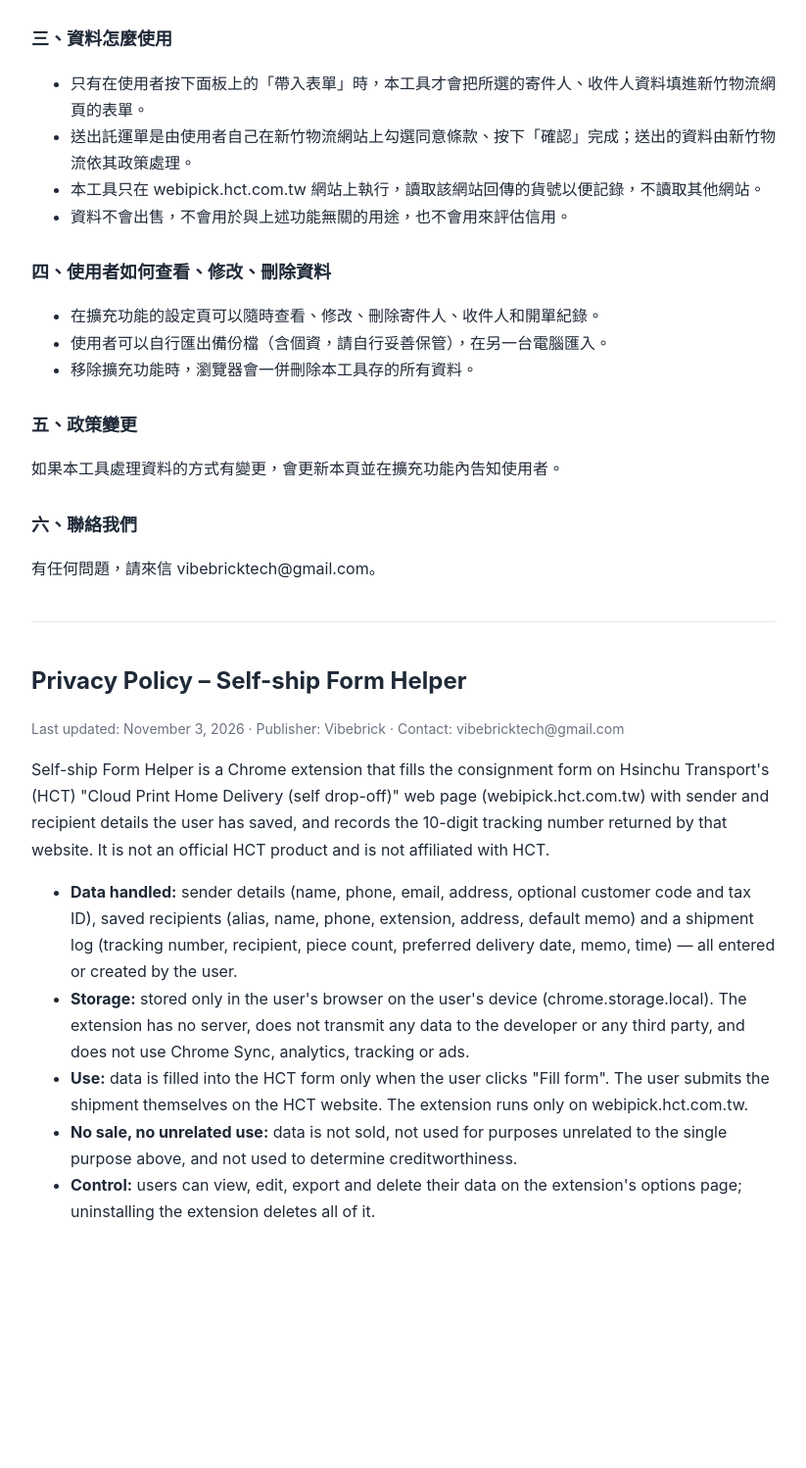
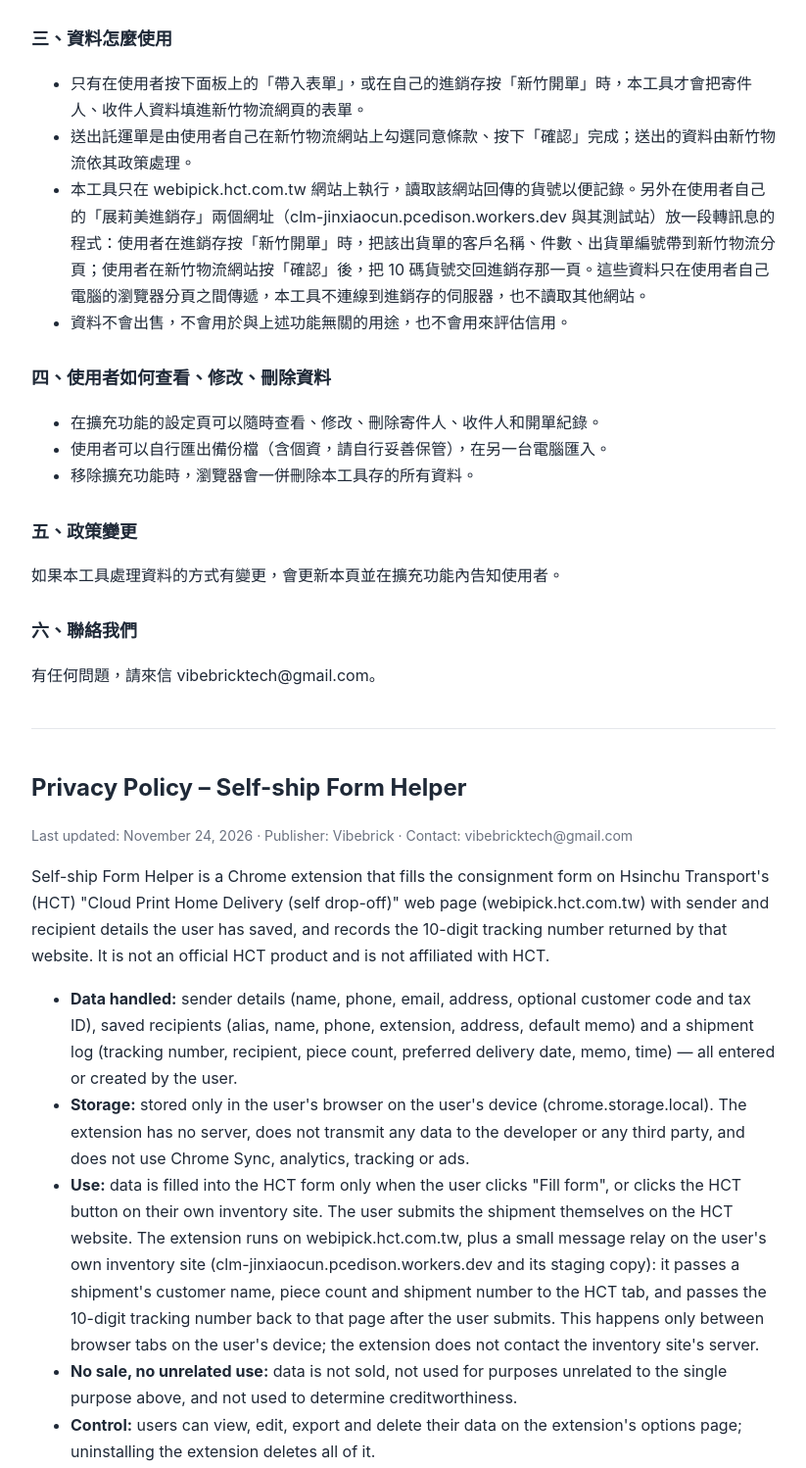
Before and after one commit to pcedison/self-ship-helper, a plain HTML site: page privacy.html in a window 1280 px wide. Shown: the part 596-2094 px from the top of the page at 98% size, without its empty margins (228-1051 px from the left). Before the commit the page ends 1922 px from the top, so only its background shows below. Drawn offline with Linux system fonts and the light colour scheme.

Commit message:
隱私權政策更新（0.2.0）：說明在自己的進銷存網頁轉交出貨單資料與貨號，只在瀏覽器分頁之間
Co-Authored-By: Claude Opus 5.5 <noreply@anthropic.com>

```diff
--- a/privacy.html
+++ b/privacy.html
@@ -13,7 +13,7 @@
 </head>
 <body>
 <h1>「自送寄件填單小幫手」隱私權政策</h1>
-<p class="muted">最後更新：2026 年 11 月 3 日｜發布者：Vibebrick｜聯絡信箱：vibebricktech@gmail.com</p>
+<p class="muted">最後更新：2026 年 11 月 24 日｜發布者：Vibebrick｜聯絡信箱：vibebricktech@gmail.com</p>
 
 <p>「自送寄件填單小幫手」（以下稱本工具）是一個 Chrome 擴充功能，幫使用者在新竹物流「雲端列印宅配服務（自送寄件）」網頁（webipick.hct.com.tw）上，把使用者自己存的寄件人與常用收件人資料帶入託運表單，並記錄網站回傳的 10 碼貨號。本工具不是新竹物流的官方產品，與新竹物流沒有合作關係。</p>
 
@@ -33,9 +33,9 @@
 
 <h2>三、資料怎麼使用</h2>
 <ul>
-  <li>只有在使用者按下面板上的「帶入表單」時，本工具才會把所選的寄件人、收件人資料填進新竹物流網頁的表單。</li>
+  <li>只有在使用者按下面板上的「帶入表單」，或在自己的進銷存按「新竹開單」時，本工具才會把寄件人、收件人資料填進新竹物流網頁的表單。</li>
   <li>送出託運單是由使用者自己在新竹物流網站上勾選同意條款、按下「確認」完成；送出的資料由新竹物流依其政策處理。</li>
-  <li>本工具只在 webipick.hct.com.tw 網站上執行，讀取該網站回傳的貨號以便記錄，不讀取其他網站。</li>
+  <li>本工具只在 webipick.hct.com.tw 網站上執行，讀取該網站回傳的貨號以便記錄。另外在使用者自己的「展莉美進銷存」兩個網址（clm-jinxiaocun.pcedison.workers.dev 與其測試站）放一段轉訊息的程式：使用者在進銷存按「新竹開單」時，把該出貨單的客戶名稱、件數、出貨單編號帶到新竹物流分頁；使用者在新竹物流網站按「確認」後，把 10 碼貨號交回進銷存那一頁。這些資料只在使用者自己電腦的瀏覽器分頁之間傳遞，本工具不連線到進銷存的伺服器，也不讀取其他網站。</li>
   <li>資料不會出售，不會用於與上述功能無關的用途，也不會用來評估信用。</li>
 </ul>
 
@@ -55,12 +55,12 @@
 <hr>
 
 <h1>Privacy Policy – Self-ship Form Helper</h1>
-<p class="muted">Last updated: November 3, 2026 · Publisher: Vibebrick · Contact: vibebricktech@gmail.com</p>
+<p class="muted">Last updated: November 24, 2026 · Publisher: Vibebrick · Contact: vibebricktech@gmail.com</p>
 <p>Self-ship Form Helper is a Chrome extension that fills the consignment form on Hsinchu Transport's (HCT) "Cloud Print Home Delivery (self drop-off)" web page (webipick.hct.com.tw) with sender and recipient details the user has saved, and records the 10-digit tracking number returned by that website. It is not an official HCT product and is not affiliated with HCT.</p>
 <ul>
   <li><b>Data handled:</b> sender details (name, phone, email, address, optional customer code and tax ID), saved recipients (alias, name, phone, extension, address, default memo) and a shipment log (tracking number, recipient, piece count, preferred delivery date, memo, time) — all entered or created by the user.</li>
   <li><b>Storage:</b> stored only in the user's browser on the user's device (chrome.storage.local). The extension has no server, does not transmit any data to the developer or any third party, and does not use Chrome Sync, analytics, tracking or ads.</li>
-  <li><b>Use:</b> data is filled into the HCT form only when the user clicks "Fill form". The user submits the shipment themselves on the HCT website. The extension runs only on webipick.hct.com.tw.</li>
+  <li><b>Use:</b> data is filled into the HCT form only when the user clicks "Fill form", or clicks the HCT button on their own inventory site. The user submits the shipment themselves on the HCT website. The extension runs on webipick.hct.com.tw, plus a small message relay on the user's own inventory site (clm-jinxiaocun.pcedison.workers.dev and its staging copy): it passes a shipment's customer name, piece count and shipment number to the HCT tab, and passes the 10-digit tracking number back to that page after the user submits. This happens only between browser tabs on the user's device; the extension does not contact the inventory site's server.</li>
   <li><b>No sale, no unrelated use:</b> data is not sold, not used for purposes unrelated to the single purpose above, and not used to determine creditworthiness.</li>
   <li><b>Control:</b> users can view, edit, export and delete their data on the extension's options page; uninstalling the extension deletes all of it.</li>
 </ul>
```
